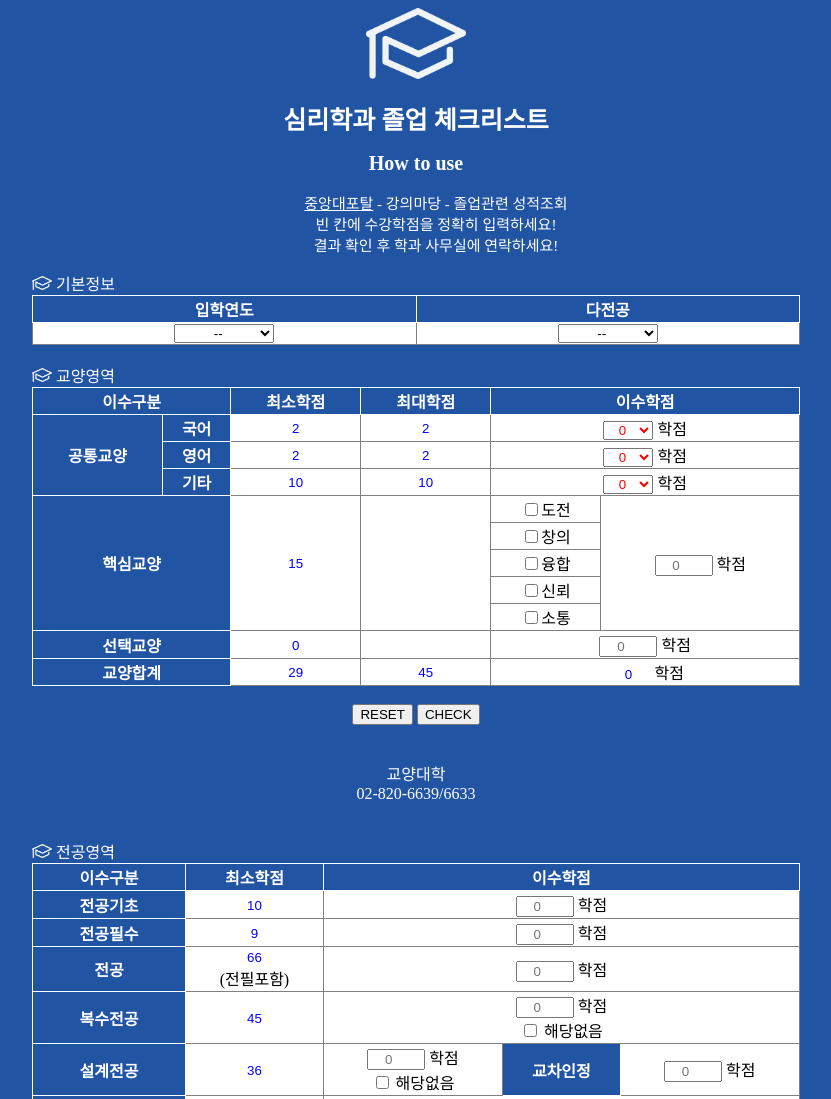
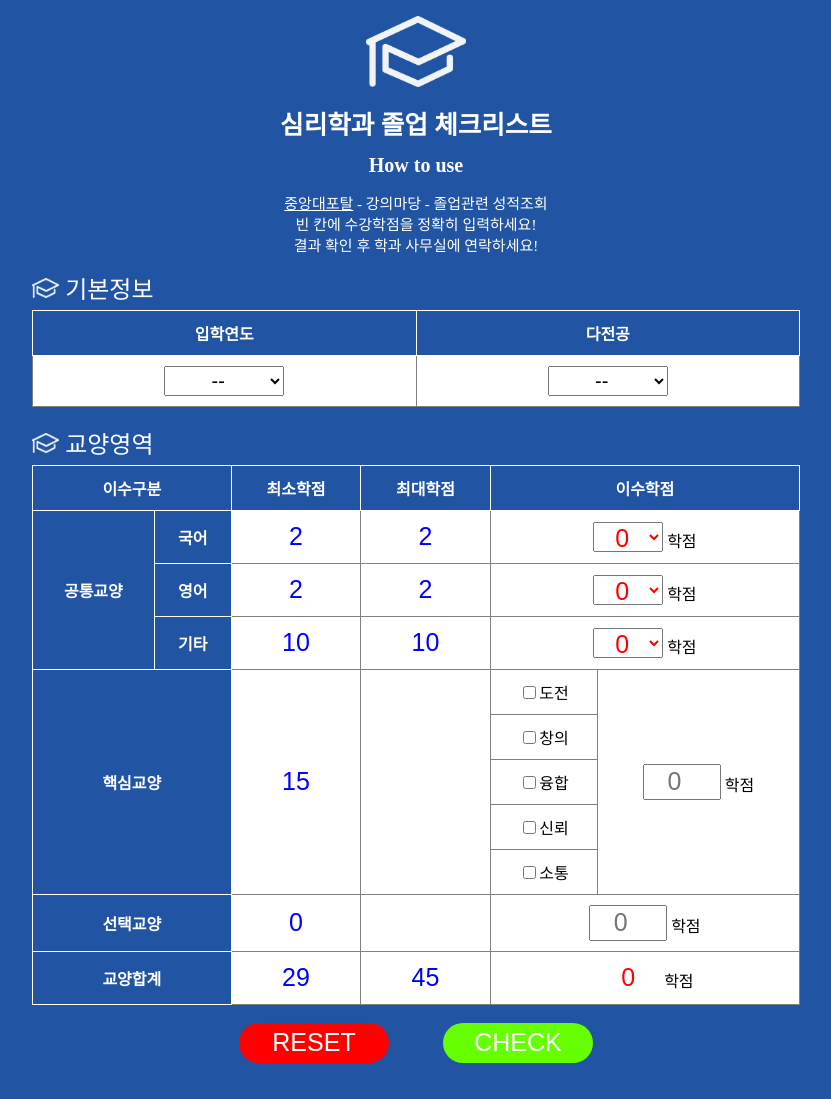
Before and after one commit to torryjini/checklist, a plain HTML site: page index.html in a window 1280 px wide. Shown: the top 1099 px of the page, without its empty margins (224-1055 px from the left). Drawn offline with Linux system fonts and the light colour scheme.

Commit message:
css 완성!

```diff
--- a/index.html
+++ b/index.html
@@ -4,91 +4,7 @@
 <head>
   <meta charset="utf-8">
   <title>CHECKLIST</title>
-  <style>
-    body {
-      background-color: rgb(33, 85, 164);
-      color: white;
-      margin-left: 20%;
-      margin-right: 20%;
-    }
-
-    .header {
-      text-align: center;
-    }
-
-    a {
-      color: white;
-      text-decoration: none;
-    }
-
-    h1 {
-      font-size: 25px;
-    }
-
-    h2 {
-      font-size: 20px;
-    }
-
-    ol li {
-      list-style: none;
-      font-size: 15px;
-    }
-
-    img {
-      width:100px;
-    }
-
-    .cap-logo {
-      width:20px;
-    }
-
-    caption {
-      text-align: left;
-    }
-
-    table {
-      border-collapse: collapse;
-      width: 100%;
-    }
-
-    th {
-      border-color: white;
-    }
-
-    td {
-      background-color: white;
-      color: black;
-      text-align: center;
-    }
-
-    input[type=text] {
-      text-align: center;
-      width: 40px;
-      border: none;
-      color: blue;
-    }
-
-    input[type=number] {
-      text-align: center;
-      width: 50px;
-      color:red;
-    }
-
-    select {
-      width: 50px;
-      text-align-last: center;
-      color: red;
-    }
-
-    .info-select {
-      width: 100px;
-      color: black;
-    }
-
-    .btns, .call {
-      text-align: center;
-    }
-  </style>
+  <link rel="stylesheet" href="style.css">
 </head>
 
 <body>
@@ -195,7 +111,8 @@
       </td>
       <td rowspan="5"></td>
       <td>
-        <input type="checkbox" value="" id="core1"><label for="core1">도전</label></td>
+        <input type="checkbox" value="" id="core1"><label for="core1">도전</label>
+      </td>
       <td rowspan="5">
         <input type="number" value="" id="core" placeholder="0" min="0"><label for="core"> 학점</label>
       </td>
@@ -229,7 +146,7 @@
         <input type="text" value="45" readonly>
       </td>
       <td colspan="2">
-        <input type="text" id="sum" value="0" readonly><label for="sum"> 학점</label>
+        <input type="text" id="sum" value="0" style="color:red;" readonly><label for="sum"> 학점</label>
       </td>
     </tr>
   </table>
@@ -301,7 +218,7 @@
         <br>
         <input type="checkbox" value="" id="plan-none"><label for="plan-none"> 해당없음</label>
       </td>
-      <th>교차인정</th>
+      <th>교차<br>인정</th>
       <td>
         <input type="number" value="" id="plan-cross" placeholder="0" min="0" max="6"><label for="plan-cross"> 학점</label>
       </td>
@@ -343,11 +260,12 @@
         <input type="text" value="132" readonly>
       </td>
       <td colspan="3">
-        <input type="text" id="total" value="0" readonly><label for="total"> 학점</label>
+        <input type="text" id="total" value="0" style="color:red;" readonly><label for="total"> 학점</label>
       </td>
     </tr>
   </table>
   <br>
+  <p>체크리스트 사용 후 정확한 졸업사정 결과를 확인하기 위해 반드시 아래 번호로 학과에 연락하여 확인하시기 바랍니다!</p>
   <div class="btns">
     <input type="reset" name="" value="RESET">
     <input type="button" name="" value="CHECK">
--- /dev/null
+++ b/style.css
@@ -0,0 +1,155 @@
+body {
+  background-color: rgb(33, 85, 164);
+  color: white;
+  margin-left: 20%;
+  margin-right: 20%;
+  text-align: center;
+  padding-bottom: 2rem;
+}
+
+.header {
+  text-align: center;
+  margin-top: 1rem;
+}
+
+a {
+  color: white;
+  text-decoration: none;
+}
+
+h1 {
+  font-size: 1.6rem;
+  margin: 0.8rem 0;
+}
+
+h2 {
+  font-size: 20px;
+  margin: 10px 0;
+}
+
+ol {
+  list-style: none;
+  font-size: 15px;
+  padding-left: 0;
+}
+
+img {
+  width: 100px;
+}
+
+.cap-logo {
+  width: 1.7rem;
+}
+
+caption {
+  text-align: left;
+  margin-bottom: 5px;
+  font-size: 1.5rem;
+}
+
+table {
+  border-collapse: collapse;
+  width: 100%;
+}
+
+th {
+  border-color: white;
+}
+
+th, td {
+  padding: 10px;
+  text-align: center;
+}
+
+td {
+  background-color: white;
+  color: black;
+}
+
+input[type=text] {
+  text-align: center;
+  width: 60px;
+  height: 30px;
+  border: none;
+  color: blue;
+  font-size: 25px;
+}
+
+input[type=number] {
+  text-align: center;
+  width: 70px;
+  height: 30px;
+  color: red;
+  font-size: 25px;
+}
+
+select {
+  width: 70px;
+  height: 30px;
+  text-align-last: center;
+  color: red;
+  font-size: 25px;
+}
+
+.info-select {
+  width: 120px;
+  color: black;
+  font-size: 20px;
+}
+
+.btns,
+.call {
+  text-align: center;
+}
+
+input[type=reset], input[type=button] {
+  width: 150px;
+  height: 40px;
+  font-size: 25px;
+  border-radius: 20px;
+  border: none;
+  margin: 0 25px;
+  cursor: pointer;
+  color: white;
+}
+
+input[type=reset] {
+  background-color: red;
+}
+
+input[type=reset]:hover {
+  background-color: white;
+  color: red;
+}
+
+input[type=reset]:active {
+  transform: scale(0.95);
+}
+
+input[type=button] {
+  background-color: #66ff00;
+}
+
+input[type=button]:hover {
+  background-color: white;
+  color:#66ff00;
+}
+
+input[type=button]:active {
+  transform: scale(0.95);
+}
+
+.call {
+  font-size: 20px;
+}
+
+p {
+  padding: 0 30px;
+  margin-top: 0;
+}
+
+@media (orientation: portrait) {
+	body{
+    margin: 0 0.2rem;
+  }
+}
```
